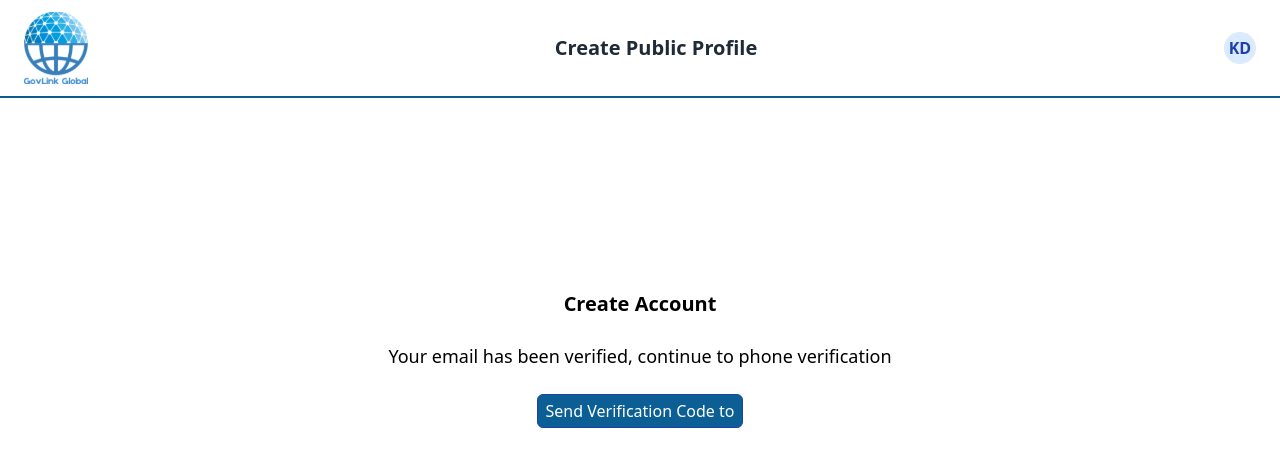
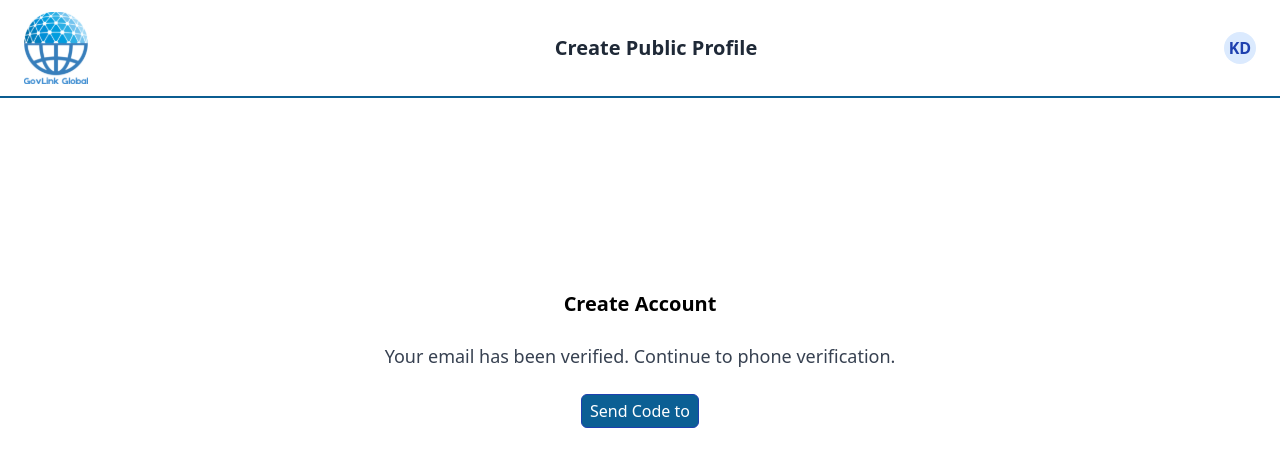
Before and after one commit to codemon0486/jobsite, a React (Vite) app: page /submit_phoneNumber in a window 1280 px wide. Shown: the top 466 px of the page. Built offline with nearby package versions, Linux system fonts and the light colour scheme.

Commit message:
firebase integration

```diff
--- a/package.json
+++ b/package.json
@@ -10,6 +10,7 @@
     "preview": "vite preview"
   },
   "dependencies": {
+    "firebase": "^11.6.0",
     "react": "^18.3.1",
     "react-dom": "^18.3.1",
     "react-router-dom": "^7.5.0"
--- a/src/pages/auth/PostPhoneNumber.jsx
+++ b/src/pages/auth/PostPhoneNumber.jsx
@@ -1,23 +1,78 @@
-import React from "react";
+import React, { useState } from "react";
+import { useLocation, useNavigate } from "react-router-dom";
+import { RecaptchaVerifier, signInWithPhoneNumber } from "firebase/auth";
+import { auth } from "../../utils/firebase"; // Adjust the import path as necessary
 import Button from "../../components/Button";
-import { useLocation } from "react-router-dom";
 
 const PostPhoneNumber = () => {
   const location = useLocation();
+  const navigate = useNavigate();
+
   const phone = location.state?.phone || "";
+  const [loading, setLoading] = useState(false);
+
+  const setupRecaptcha = () => {
+    if (!window.recaptchaVerifier) {
+      window.recaptchaVerifier = new RecaptchaVerifier(
+        "recaptcha-container",
+        {
+          size: "invisible",
+          callback: () => {
+            console.log("reCAPTCHA verified");
+          },
+        },
+        auth
+      );
+    }
+  };
+
+  const handleSendOtp = async () => {
+    if (!phone) {
+      alert("Phone number is missing.");
+      return;
+    }
+
+    setLoading(true);
+    setupRecaptcha();
+
+    const appVerifier = window.recaptchaVerifier;
+
+    try {
+      const confirmation = await signInWithPhoneNumber(
+        auth,
+        phone,
+        appVerifier
+      );
+      window.confirmationResult = confirmation;
+      alert("OTP sent to your phone!");
+
+      navigate("/verify-otp", { state: { phone } });
+    } catch (error) {
+      console.error("Failed to send OTP", error);
+      alert("Failed to send OTP. Check phone format or try again.");
+    } finally {
+      setLoading(false);
+    }
+  };
+
   return (
     <div className="flex items-center justify-center mt-40 bg-white">
       <div className="w-full max-w-xl p-8 space-y-6">
         <h2 className="text-center text-xl font-semibold">Create Account</h2>
-        <h1 className="text-lg text-center">
-          Your email has been verified, continue to phone verification
+        <h1 className="text-lg text-center text-gray-700">
+          Your email has been verified. Continue to phone verification.
         </h1>
+
         <div className="flex justify-center w-max items-center mx-auto">
           <Button
-            title={`Send Verification Code to ${phone}`}
-            className="bg-[#0B5F94] text-white"
+            onClick={handleSendOtp}
+            title={loading ? "Sending..." : `Send Code to ${phone}`}
+            className="bg-[#0B5F94] text-white disabled:opacity-50"
+            disabled={loading}
           />
         </div>
+
+        <div id="recaptcha-container"></div>
       </div>
     </div>
   );
--- /dev/null
+++ b/src/utils/firebase.js
@@ -0,0 +1,15 @@
+import { initializeApp } from "firebase/app";
+import { getAuth } from "firebase/auth";
+
+const firebaseConfig = {
+  apiKey: "AIzaSyChpGpJhYpcRnqToyj6r4tiMXUdBkXBsjQ",
+  authDomain: "freelancer-api-adf1d.firebaseapp.com",
+  projectId: "freelancer-api-adf1d",
+  storageBucket: "freelancer-api-adf1d.firebasestorage.app",
+  messagingSenderId: "333732410146",
+  appId: "1:333732410146:web:ddbc5658328bc5ce02ab7b",
+  measurementId: "G-PMDNSCCBKB",
+};
+
+const app = initializeApp(firebaseConfig);
+export const auth = getAuth(app);
```
